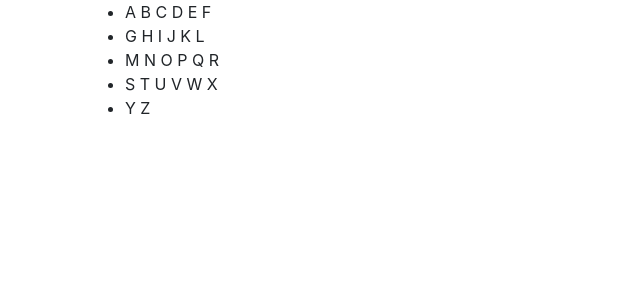
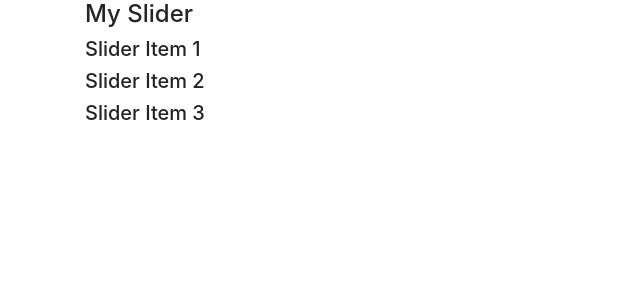
Before and after one commit to UniquelySimilar/vue-sandbox, a Vue app: page / in a window 1280 px wide. Shown: the top 300 px of the page, without its empty margins (0-640 px from the left). Built offline with nearby package versions, Linux system fonts and the light colour scheme.

Commit message:
stackoverflow: parent child relationship

```diff
--- a/src/App.vue
+++ b/src/App.vue
@@ -1,16 +1,16 @@
 <template>
   <div id="app" class="container">
-    <divide-array />
+    <my-slider />
   </div>
 </template>
 
 <script>
-  import DivideArray from '@/components/vuetest/misc/DivideArray'
+  import MySlider from '@/components/stackoverflow/parent-child-relationship/MySlider'
 
   export default {
     name: 'App',
     components: {
-      DivideArray
+      MySlider
     },
     data() {
       return {
--- /dev/null
+++ b/src/components/stackoverflow/parent-child-relationship/MySlider.vue
@@ -0,0 +1,31 @@
+<template>
+  <div class="my-slider">
+    <h4>My Slider</h4>
+    <my-slider-item v-for="(item, index) in sliderItems" :key="index" :sliderItem="item" />
+  </div>
+</template>
+
+<script>
+  import MySliderItem from './MySliderItem.vue'
+
+  export default {
+    components: {
+      MySliderItem
+    },
+    data() {
+      return {
+        sliderItems: [
+          {
+            name: 'Slider Item 1'
+          },
+          {
+            name: 'Slider Item 2'
+          },
+          {
+            name: 'Slider Item 3'
+          }
+        ]
+      }
+    }
+  }
+</script>
--- /dev/null
+++ b/src/components/stackoverflow/parent-child-relationship/MySliderItem.vue
@@ -0,0 +1,16 @@
+<template>
+  <div class="my-slider-item">
+    <h5>{{ sliderItem.name }}</h5>
+  </div>
+</template>
+
+<script>
+  export default {
+    props: {
+      sliderItem: {
+        type: Object,
+        required: true
+      }
+    }
+  }
+</script>
```
